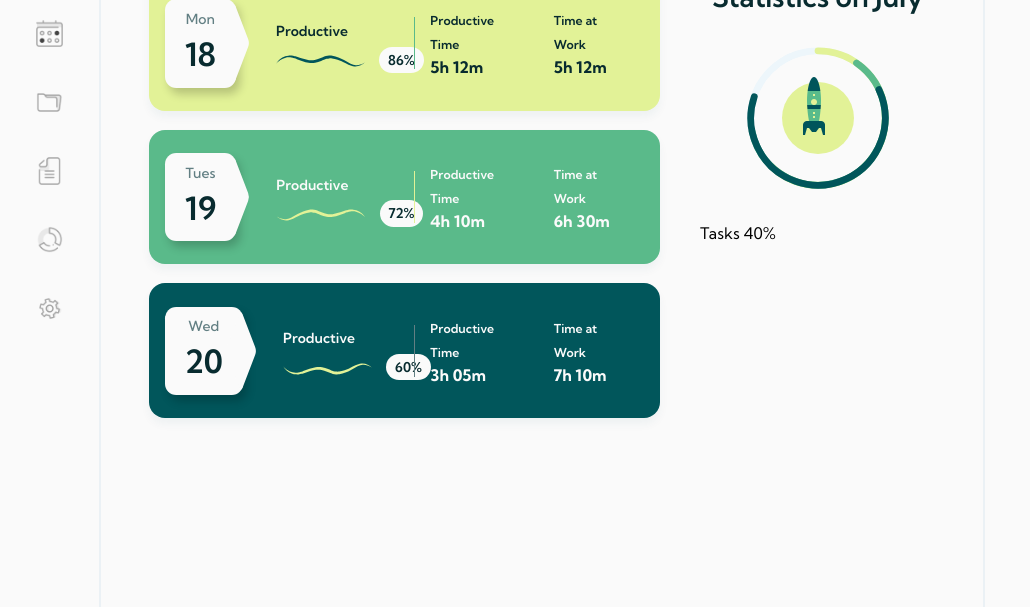
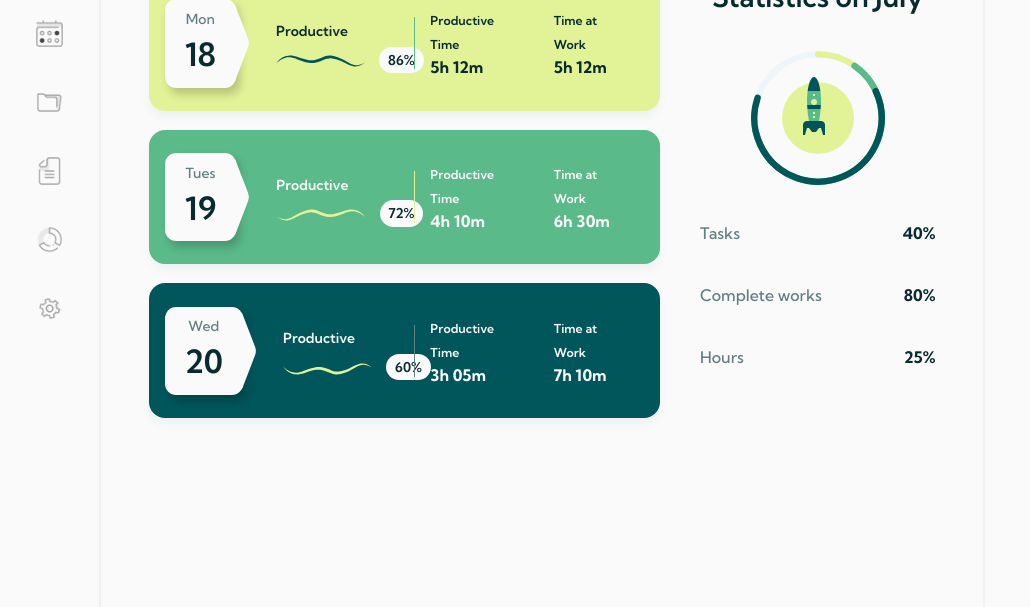
Before and after one commit to Te-Stack/Product-Admin-Dashboard, a website built with Vite: page index.html in a window 1280 px wide. Shown: the part 193-800 px from the top of the page, without its empty margins (0-1030 px from the left). Built offline with nearby package versions, Linux system fonts and the light colour scheme.

Commit message:
HTML Dashboard

```diff
--- a/css/main.scss
+++ b/css/main.scss
@@ -287,7 +287,7 @@ body{
                 .monthly-statistics{
                     .statistics-chart{
                         height: 9.5em;
-                        width: 9.5em;
+                        width: 9em;
                         margin: 0 auto;
                         margin-top: 1.5em;
                         margin-bottom: 1.65em;
@@ -336,6 +336,25 @@ body{
                             bottom: 1em;
                         }
                     }
+                    .statistics-progress {
+                        @include setFlex(flex, space-between, initial, column);
+                        height: 9.3em;
+
+                        .stat{
+                            .top-area{
+                                @include setFlex(flex, space-between, initial, initial);
+                                .stat-title {
+                                    color: $primary-text;
+                                    font-weight: 500;
+                                }
+                                .stat-percentage {
+                                    color: $secondary-text;
+                                    font-weight: 700;
+                                }
+                            }
+                        }
+
+                    }
                 }
 
                 }
--- a/index.html
+++ b/index.html
@@ -239,6 +239,26 @@
                                                     <span class="inner"></span>
                                                 </div>
                                             </div>
+                                            <div class="stat">
+                                                <div class="top-area">
+                                                    <span class="stat-title">Complete works</span>
+                                                    <span class="stat-percentage">80%</span>
+                                                </div>
+                                                <div class="stat-line">
+                                                    <span class="outer"></span>
+                                                    <span class="inner"></span>
+                                                </div>
+                                            </div>
+                                            <div class="stat">
+                                                <div class="top-area">
+                                                    <span class="stat-title">Hours</span>
+                                                    <span class="stat-percentage">25%</span>
+                                                </div>
+                                                <div class="stat-line">
+                                                    <span class="outer"></span>
+                                                    <span class="inner"></span>
+                                                </div>
+                                            </div>
                                         </div>
                                     </div>
                                 </div>
```
Also changed, not shown: css/main.css, 1 other file.
